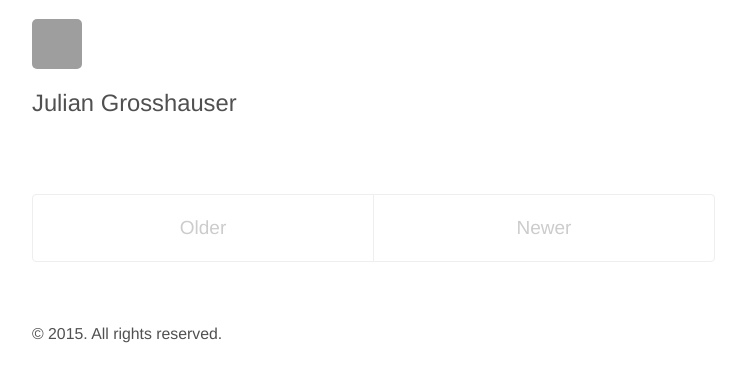
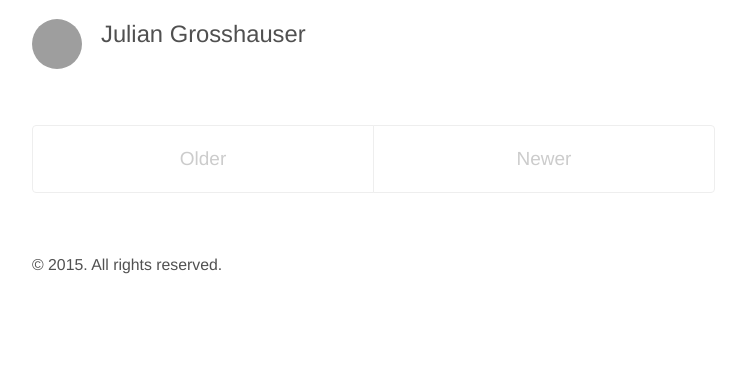
Before and after one commit to juliangrosshauser/Blog, a Jekyll site: the page built from index.html, in a window 1280 px wide. Shown: the top 382 px of the page, without its empty margins (266-1012 px from the left). Built offline with Jekyll 4.4.1, drawn with Linux system fonts in a browser that asks for light colours; the list of posts is cut into pages by our own code; grey boxes are pictures that could not be loaded.

Commit message:
Put site title right of Gravatar

```diff
--- a/public/css/custom.css
+++ b/public/css/custom.css
@@ -30,3 +30,11 @@ a:hover,
 a:focus {
   text-decoration: none;
 }
+
+.masthead-title img {
+  display: inline;
+  float: left;
+  border-radius: 50%;
+  margin-bottom: 0;
+  margin-right: 1rem;
+}
```
